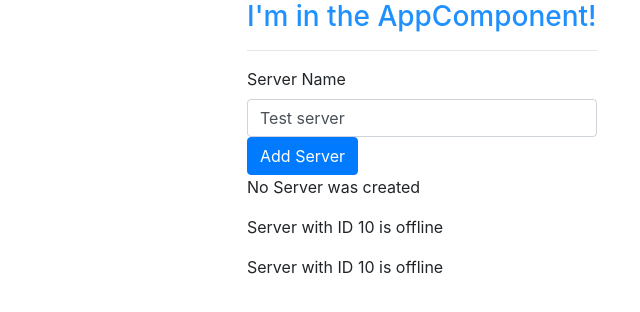
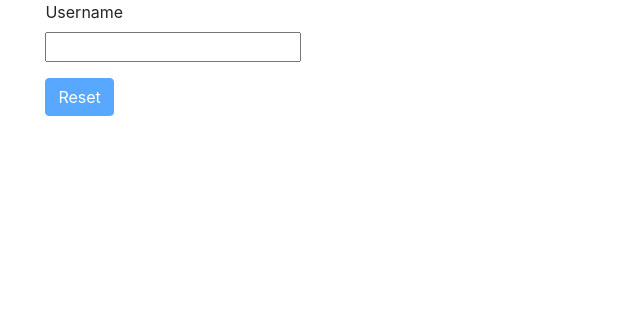
Before and after one commit to sammyl720/udemy-angular, an Angular app: page / in a window 1280 px wide. Shown: the top 312 px of the page, without its empty margins (108-748 px from the left). Built offline with nearby package versions, Linux system fonts and the light colour scheme.

Commit message:
assigment 2 using property, event and 2 way binding

```diff
--- a/src/app/app.component.html
+++ b/src/app/app.component.html
@@ -1,9 +1,5 @@
 <div class="container">
     <div class="row">
-        <div class="col-xs-6 offset-3">
-            <h3>I'm in the AppComponent!</h3>
-            <hr />
-            <app-servers></app-servers>
-        </div>
+        <app-user></app-user>
     </div>
 </div>
--- a/src/app/app.module.ts
+++ b/src/app/app.module.ts
@@ -5,7 +5,8 @@ import { ServerComponent } from './server/server.component'
 import { AppComponent } from './app.component';
 import { ServersComponent } from './servers/servers.component';
 import { WarningAlertComponent } from './warning-alert/warning-alert.component';
-import { SuccesAlert } from './successAlert/success-alert.component'
+import { SuccesAlert } from './successAlert/success-alert.component';
+import { UserComponent } from './user/user.component'
 
 @NgModule({
   declarations: [
@@ -13,7 +14,8 @@ import { SuccesAlert } from './successAlert/success-alert.component'
     ServerComponent,
     ServersComponent,
     SuccesAlert,
-    WarningAlertComponent
+    WarningAlertComponent,
+    UserComponent
   ],
   imports: [
     BrowserModule,
--- /dev/null
+++ b/src/app/user/user.component.html
@@ -0,0 +1,6 @@
+<div class="col-xs-6 offset-3">
+    <label for="username">Username</label>
+    <input type="text" [(ngModel)]="username">
+    <p>{{ username }}</p>
+    <button class="btn btn-primary" (click)="resetUsername()" [disabled]="userNameIsEmpty()">Reset</button>
+</div>
--- /dev/null
+++ b/src/app/user/user.component.ts
@@ -0,0 +1,22 @@
+import { Component, OnInit } from '@angular/core';
+
+@Component({
+  selector: 'app-user',
+  templateUrl: './user.component.html',
+  styleUrls: ['./user.component.css']
+})
+export class UserComponent implements OnInit {
+  username = ''
+  constructor() { }
+
+  ngOnInit() {
+  }
+
+  resetUsername() {
+    this.username = ''
+  }
+
+  userNameIsEmpty(): boolean {
+    return this.username === ''
+  }
+}
```
Also changed, not shown: src/app/user/user.component.css (added), 1 other file (tests, documents, lock files or other folders).
